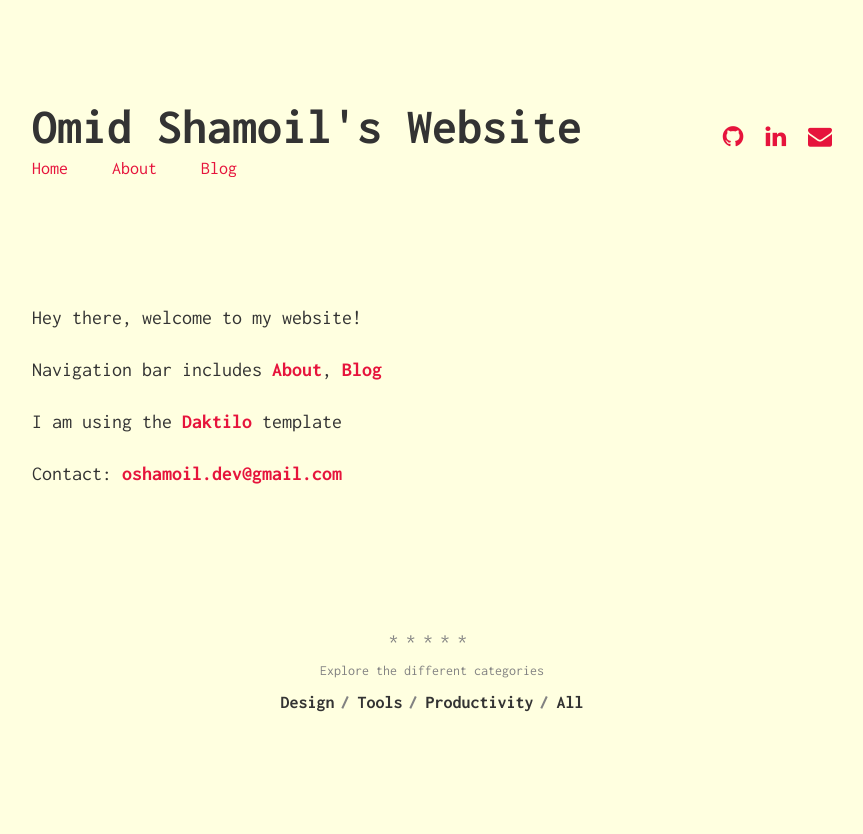
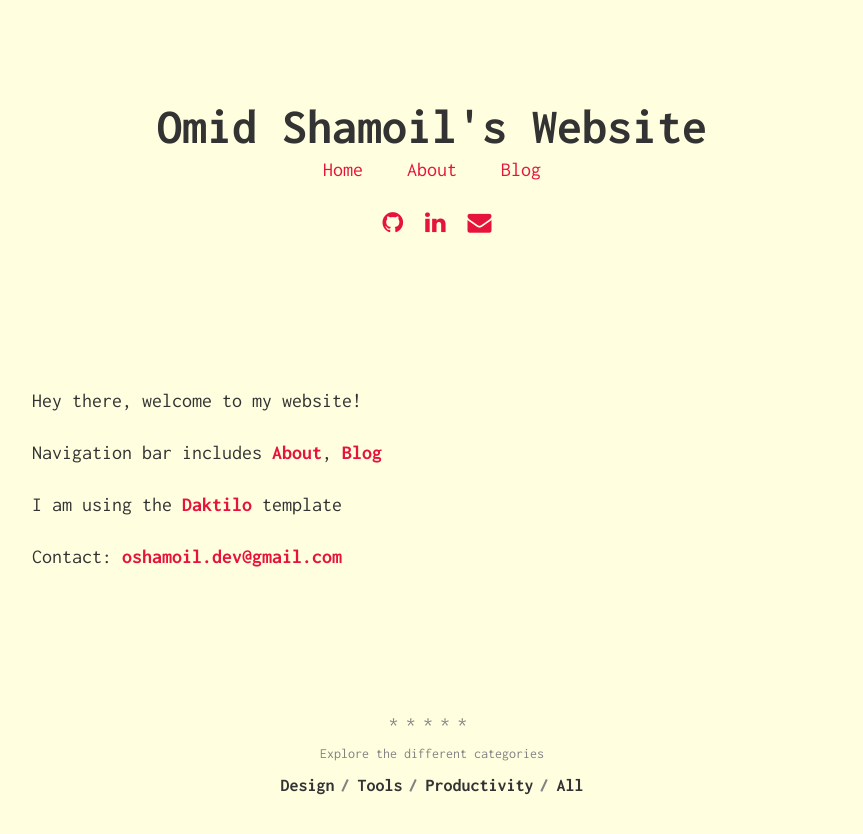
Before and after one commit to oshamoil/oshamoil.github.io, a Jekyll site: the page built from index.md, in a window 1280 px wide. Shown: the top 834 px of the page, without its empty margins (208-1071 px from the left). Built offline with Jekyll 4.4.1, drawn with Linux system fonts in a browser that asks for light colours.

Commit message:
Formatting changes for entire site

```diff
--- a/_sass/_default.scss
+++ b/_sass/_default.scss
@@ -53,7 +53,8 @@ blockquote {
     p {
         display: inline;
         font-size: 20px;
-        color: $cloudy;
+        //color: $cloudy;
+        color: #c72f2f;
         font-weight: 400;
         &:before { content: "“ "; }
         &:after { content: " ”"; }
@@ -75,10 +76,11 @@ strong {
 }
 
 .navigation {
-    float:left;
+    @include centered-block();
 }
 
 .logo {
+        @include centered-block();
     font-size: 50px;
     font-weight: 700;
     color: $iron;
@@ -86,6 +88,7 @@ strong {
 }
 
 .menu {
+        @include centered-block();
     color: $cloudy;
     font-size: 18px;
     margin:0px;
@@ -108,6 +111,7 @@ strong {
 }
 
 .social-links {
+    @include centered-block();
     float:right;
     font-size: 24px;
     color: $cloudy;
@@ -258,10 +262,12 @@ strong {
         width: 80%;
     }
 
-    .navigation,
-    .social-links {
+    .navigation {
         @include centered-block();
     }
+    //.social-links {
+    //    @include centered-block();
+    //}
 
     .social-links {
         font-size: 30px;
@@ -305,3 +311,17 @@ strong {
         font-size: 18px;
     }
 }
+
+iframe {
+  margin-top: 2em;
+  margin-bottom: 2em;
+}
+
+li {
+  font-size: 20px;
+  margin-bottom: 6px;
+}
+
+ul ul{
+  padding-top: 7px;
+}
```
